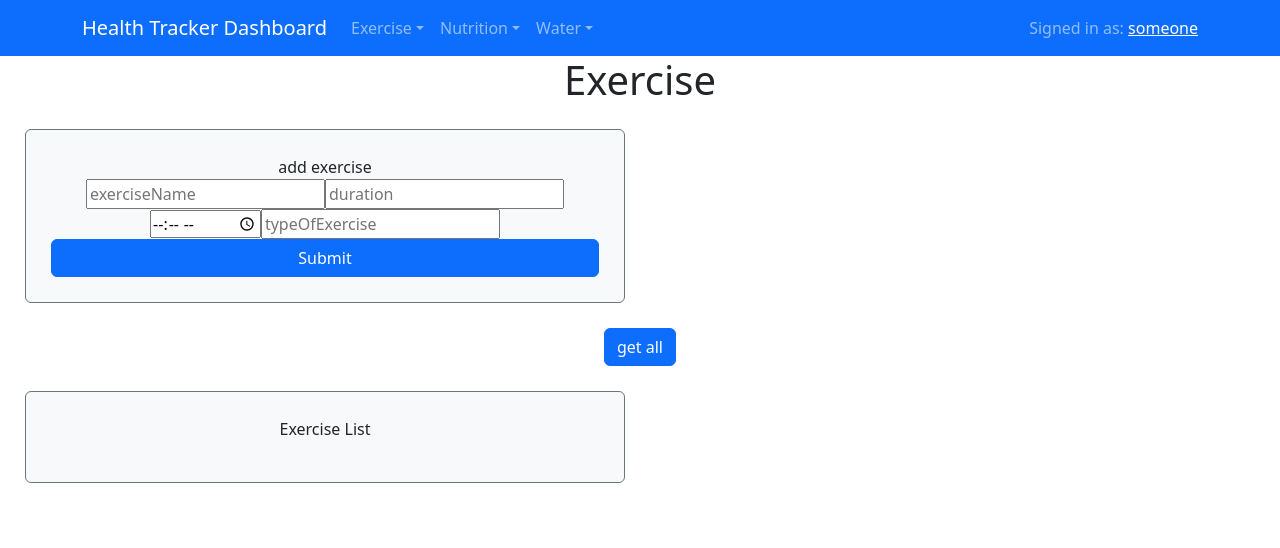
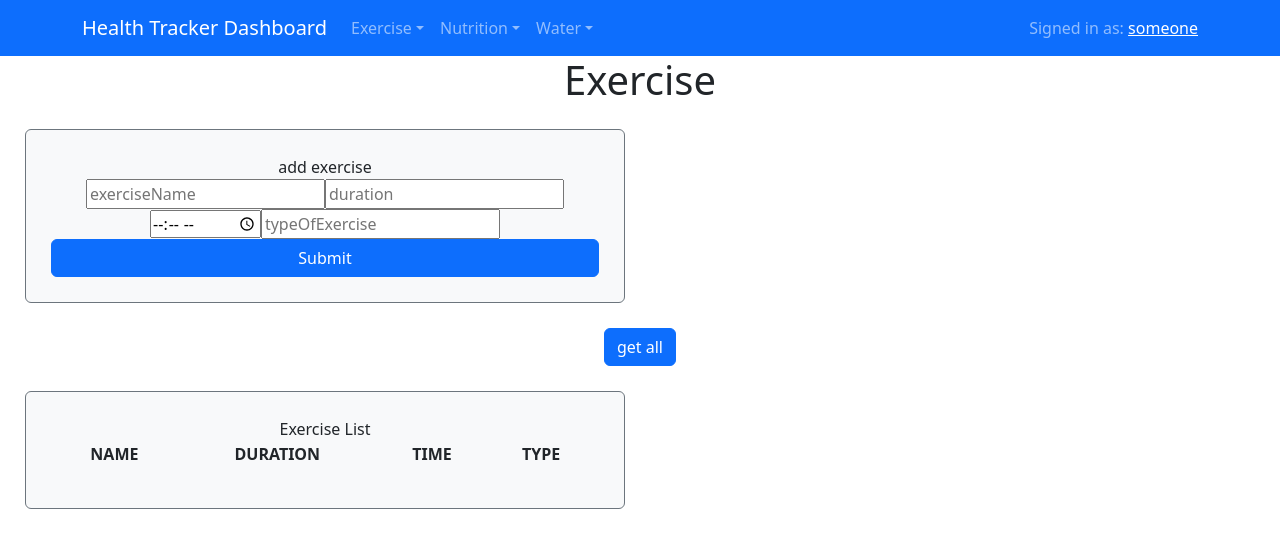
Before and after one commit to blee2125/health-tracker-dashboard, a React (Create React App) app: page /exercise in a window 1280 px wide. Shown: the top 548 px of the page. Built offline with nearby package versions, Linux system fonts and the light colour scheme.

Commit message:
add Button and Table

```diff
--- a/src/components/Exercise/ExerciseList.js
+++ b/src/components/Exercise/ExerciseList.js
@@ -1,4 +1,5 @@
 import React from "react";
+import { Table } from "react-bootstrap";
 import Card from 'react-bootstrap/Card';
 
 
@@ -15,9 +16,16 @@ function ExerciseList(props) {
     return (
         <Card bg='light' border="secondary" style={{ width: '600px', padding: '25px', margin: "25px"}}>
             Exercise List
-            <ol>
+            <Table>
+                <tr>
+                    <td><b>NAME</b></td>
+                    <td><b>DURATION</b></td>
+                    <td><b>TIME</b></td>
+                    <td><b>TYPE</b></td>
+                    <td></td>
+                </tr>
                 {listExerciseItems}
-            </ol>
+            </Table>
         </Card>
     );
   }
--- a/src/components/Exercise/ExerciseListItem.js
+++ b/src/components/Exercise/ExerciseListItem.js
@@ -1,13 +1,18 @@
 import React from "react";
+
+import { Button } from "react-bootstrap";
 
 function ExerciseListItem(props) {
 
 
     return (
-        <li>
-            {props.exerciseData.exerciseName}
-            <button onClick={() => props.deleteButton(props.exerciseData._id)}> delete</button>
-        </li>
+        <tr>
+            <td>{props.exerciseData.exerciseName}</td>
+            <td>{props.exerciseData.duration}</td>
+            <td>{props.exerciseData.timeOfExercise}</td>
+            <td>{props.exerciseData.typeOfExercise}</td>
+            <td><Button onClick={() => props.deleteButton(props.exerciseData._id)}> delete</Button></td>
+        </tr>
     );
   }
 
```
